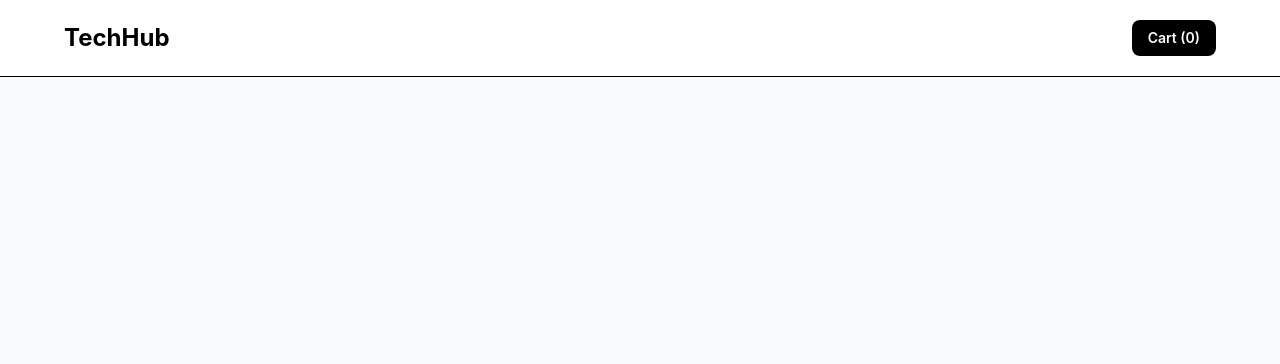
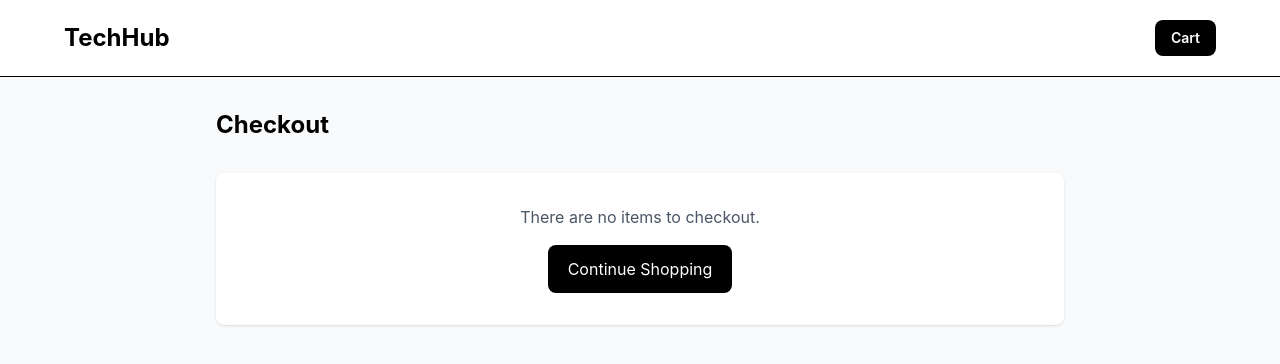
Before and after one commit to BimboAdesoye/TECHHUB, a React (Vite) app in the folder Client/vite-project/: page /checkout in a window 1280 px wide. Before the commit this address had no page. Shown: the top 364 px of the page. Built offline with nearby package versions, Linux system fonts and the light colour scheme.

Commit message:
Added checkout page

```diff
--- a/Client/vite-project/src/App.jsx
+++ b/Client/vite-project/src/App.jsx
@@ -6,6 +6,7 @@ import ProductDetails from "./components/ProductDetails";
 import Cart from "./components/Cart";
 import Header from "./components/Header";
 import CartNotification from "./components/cartNotification";
+import CheckOut from "./components/CheckOut";
 
 
 function App() {
@@ -18,6 +19,7 @@ function App() {
             <Route path="/" element={<ProductList />} />
             <Route path="/products/:id" element={<ProductDetails />} />
             <Route path="/cart" element={<Cart />} />
+            <Route path="/checkout" element={<CheckOut />} />
           </Routes>
           <CartNotification />
         </div>
--- /dev/null
+++ b/Client/vite-project/src/components/Checkout.jsx
@@ -0,0 +1,97 @@
+import { Link } from "react-router-dom";
+import { useCart } from "../context/CartContext";
+
+function CheckOut() {
+  const { cartItems } = useCart();
+
+  const total = cartItems.reduce(
+    (sum, item) => sum + Number(item.price) * item.quantity,
+    0,
+  );
+
+  if (cartItems.length === 0) {
+    return (
+      <main className="mx-auto max-w-4xl px-4 py-8 sm:px-6">
+        <h2 className="text-2xl font-bold">Checkout</h2>
+
+        <div className="mt-8 rounded-lg bg-white p-8 text-center shadow-sm">
+          <p className="text-gray-600">There are no items to checkout.</p>
+
+          <Link
+            to="/"
+            className="mt-4 inline-block rounded-lg bg-black px-5 py-3 text-white"
+          >
+            Continue Shopping
+          </Link>
+        </div>
+      </main>
+    );
+  }
+  return (
+    <main className="mx-auto max-w-5xl px-4 py-8 sm:px-6">
+      <h2 className="text-2xl font-bold">Checkout</h2>
+
+      <div className="mt-8 grid gap-8 lg:grid-cols-3">
+        {/* Order items */}
+        <section className="lg:col-span-2">
+          <div className="rounded-lg bg-white p-6 shadow-sm">
+            <h3 className="text-lg font-semibold">Order Summary</h3>
+
+            <div className="mt-6 divide-y">
+              {cartItems.map((item) => (
+                <div
+                  key={item.id}
+                  className="flex items-center justify-between gap-4 py-4"
+                >
+                  <div>
+                    <h4 className="font-medium">{item.name}</h4>
+
+                    <p className="text-sm text-gray-500">
+                      Quantity: {item.quantity}
+                    </p>
+                  </div>
+
+                  <p className="font-medium">
+                    ₦{(Number(item.price) * item.quantity).toLocaleString()}
+                  </p>
+                </div>
+              ))}
+            </div>
+          </div>
+        </section>
+
+        {/* Total */}
+        <aside className="h-fit rounded-lg bg-white p-6 shadow-sm">
+          <h3 className="text-lg font-semibold">Order Total</h3>
+
+          <div className="mt-6 flex justify-between">
+            <span>Subtotal</span>
+
+            <span>₦{total.toLocaleString()}</span>
+          </div>
+
+          <div className="my-4 border-t" />
+
+          <div className="flex justify-between text-lg font-bold">
+            <span>Total</span>
+
+            <span>₦{total.toLocaleString()}</span>
+          </div>
+
+          <button className="cursor-pointer mt-6 w-full rounded-lg bg-black px-5 py-3 font-semibold text-white hover:bg-gray-800">
+            Place Order
+          </button>
+
+          <Link
+            to="/cart"
+            className="mt-3 block text-center text-sm text-gray-600 hover:text-black"
+          >
+            Back to Cart
+          </Link>
+        </aside>
+      </div>
+    </main>
+  );
+}
+
+export default CheckOut;
--- a/Client/vite-project/src/components/Header.jsx
+++ b/Client/vite-project/src/components/Header.jsx
@@ -16,7 +16,7 @@ const Header = () => {
           to="/cart"
           className="rounded-lg bg-black px-4 py-2 text-sm font-semibold text-white"
         >
-          Cart ({cartCount})
+          Cart {cartCount === 0 ? "" : `(${cartCount})`}
         </Link>
       </div>
     </header>
```
